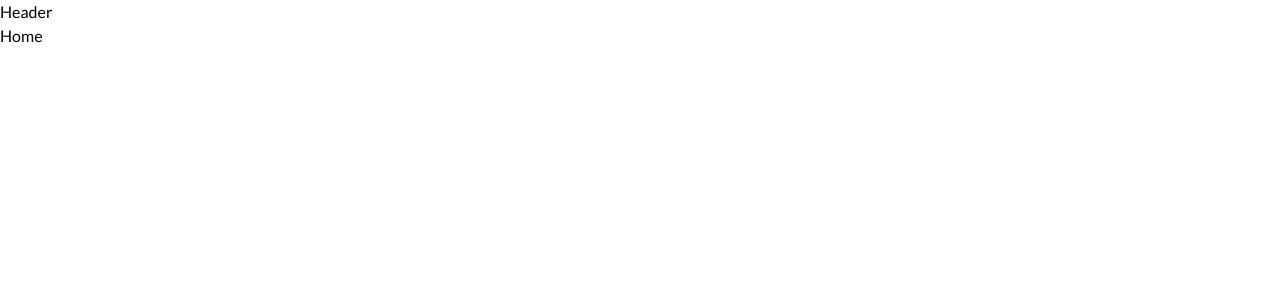
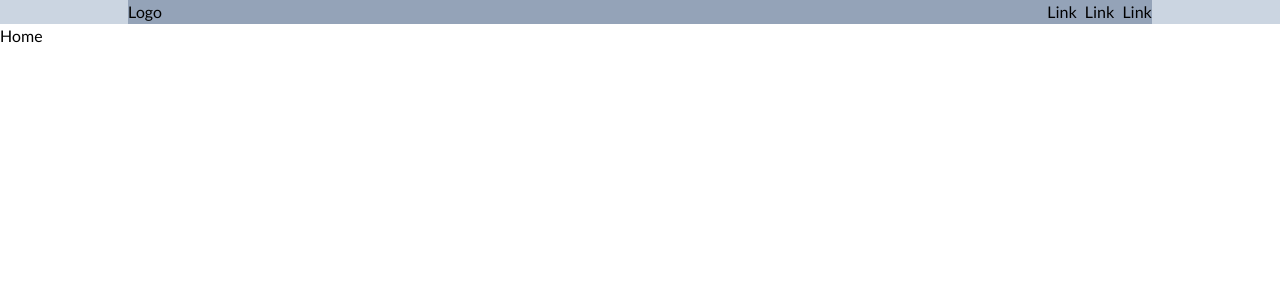
Before and after one commit to lilKriT/MERN-Hotel-Booking, a React (Vite) app in the folder packages/client/: page / in a window 1280 px wide. Shown: the top 300 px of the page. Built offline with nearby package versions, Linux system fonts and the light colour scheme.

Commit message:
Styling header a bit.

```diff
--- a/packages/client/src/components/Header.tsx
+++ b/packages/client/src/components/Header.tsx
@@ -1,5 +1,24 @@
 const Header = () => {
-  return <div>Header</div>;
+  return (
+    <header className="bg-slate-300 flex justify-center">
+      <div className="container bg-slate-400 flex justify-between">
+        <a href="logo">Logo</a>
+        <nav>
+          <menu className="flex gap-2">
+            <li>
+              <a href="navLink">Link</a>
+            </li>
+            <li>
+              <a href="navLink">Link</a>
+            </li>
+            <li>
+              <a href="navLink">Link</a>
+            </li>
+          </menu>
+        </nav>
+      </div>
+    </header>
+  );
 };
 
 export default Header;
```
